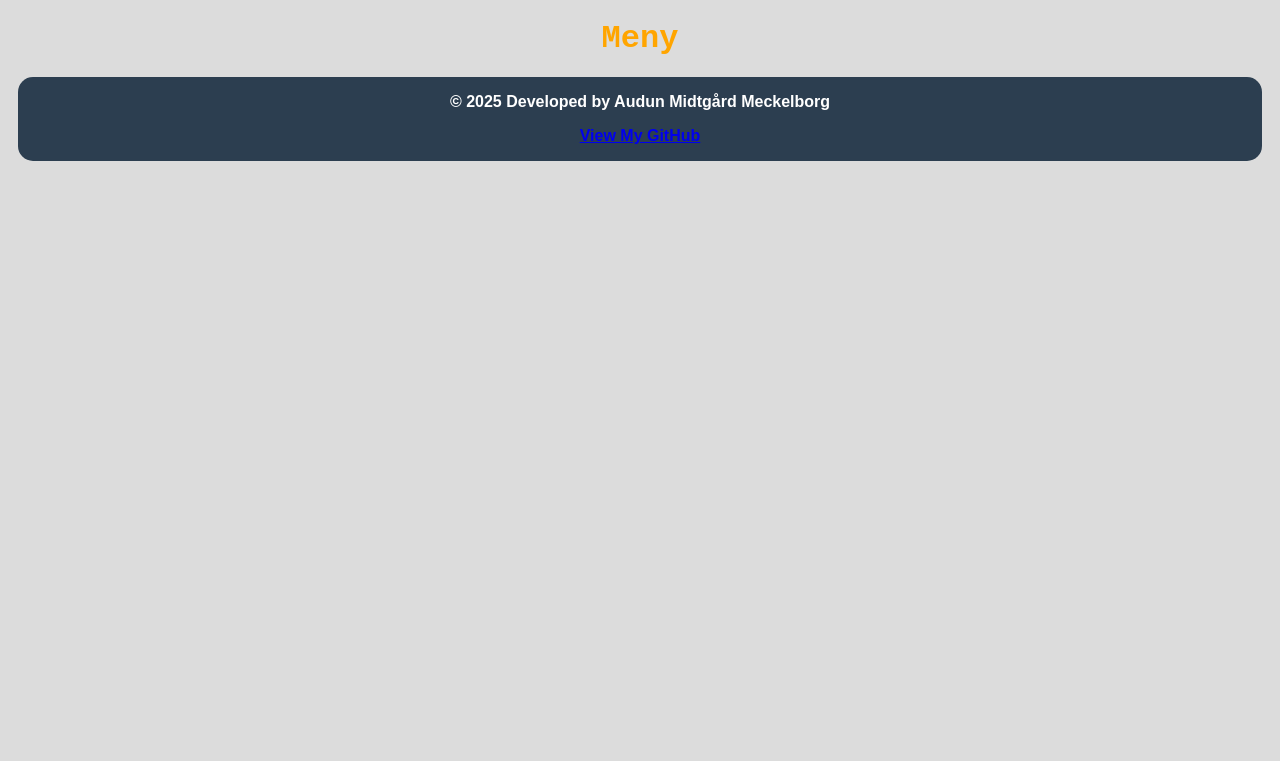
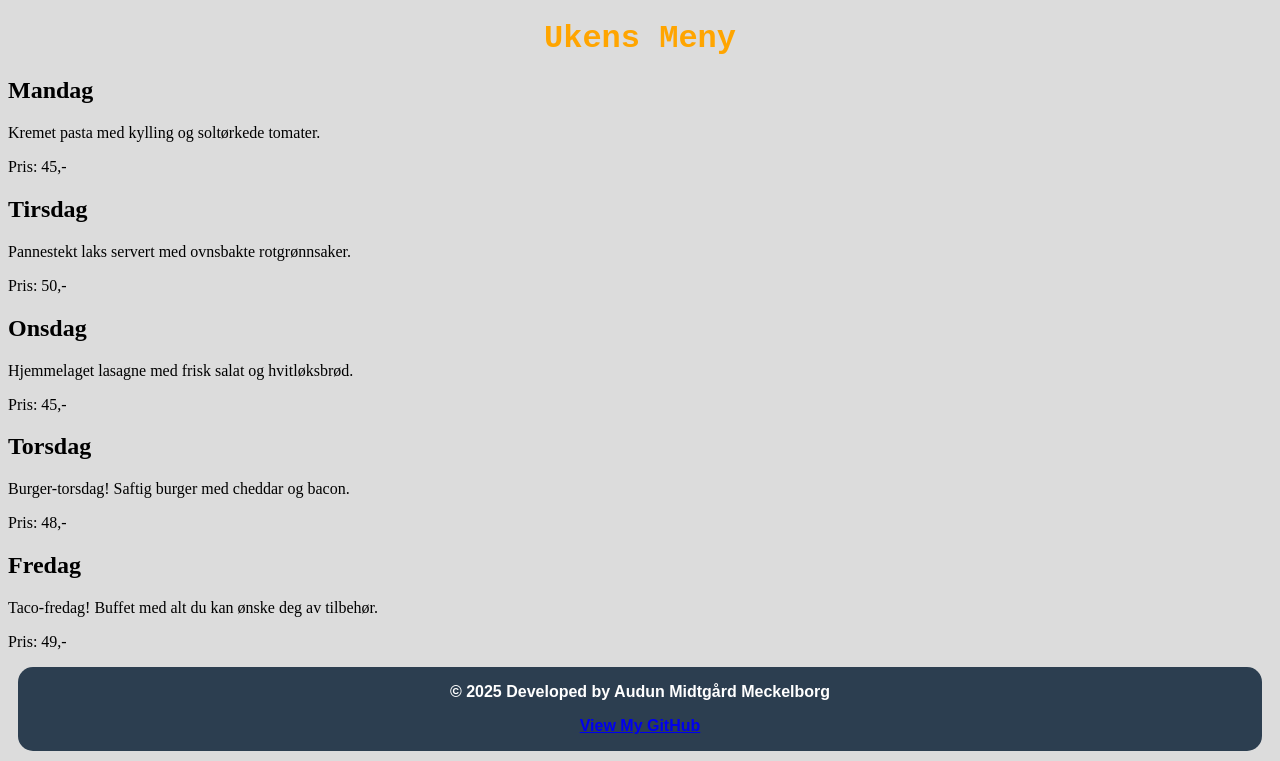
Before and after one commit to audun-web/Kantine, a Flask app: page /meny in a window 1280 px wide. Shown: the part 60-821 px from the top of the page. Before the commit the page ends 221 px from the top, so only its background shows below. Run offline with Flask 3, Linux system fonts and the light colour scheme.

Commit message:
la til en liste over hver mat rett som roterer hver dag. legger dem inn i klasser slik at de kan redigeres i css

```diff
--- a/templates/meny.html
+++ b/templates/meny.html
@@ -1,5 +1,33 @@
 {% extends "base.html" %}
 
 {% block content %}
-<h1 class="title">Meny</h1>
+<h1 class="title">Ukens Meny</h1>
+
+<div class="welcome-container menu-grid">
+    <div class="menu-day">
+        <h2>Mandag</h2>
+        <p>Kremet pasta med kylling og soltørkede tomater.</p>
+        <p class="price">Pris: 45,-</p>
+    </div>
+    <div class="menu-day">
+        <h2>Tirsdag</h2>
+        <p>Pannestekt laks servert med ovnsbakte rotgrønnsaker.</p>
+        <p class="price">Pris: 50,-</p>
+    </div>
+    <div class="menu-day">
+        <h2>Onsdag</h2>
+        <p>Hjemmelaget lasagne med frisk salat og hvitløksbrød.</p>
+        <p class="price">Pris: 45,-</p>
+    </div>
+    <div class="menu-day">
+        <h2>Torsdag</h2>
+        <p>Burger-torsdag! Saftig burger med cheddar og bacon.</p>
+        <p class="price">Pris: 48,-</p>
+    </div>
+    <div class="menu-day">
+        <h2>Fredag</h2>
+        <p>Taco-fredag! Buffet med alt du kan ønske deg av tilbehør.</p>
+        <p class="price">Pris: 49,-</p>
+    </div>
+</div>
 {% endblock %}
```
